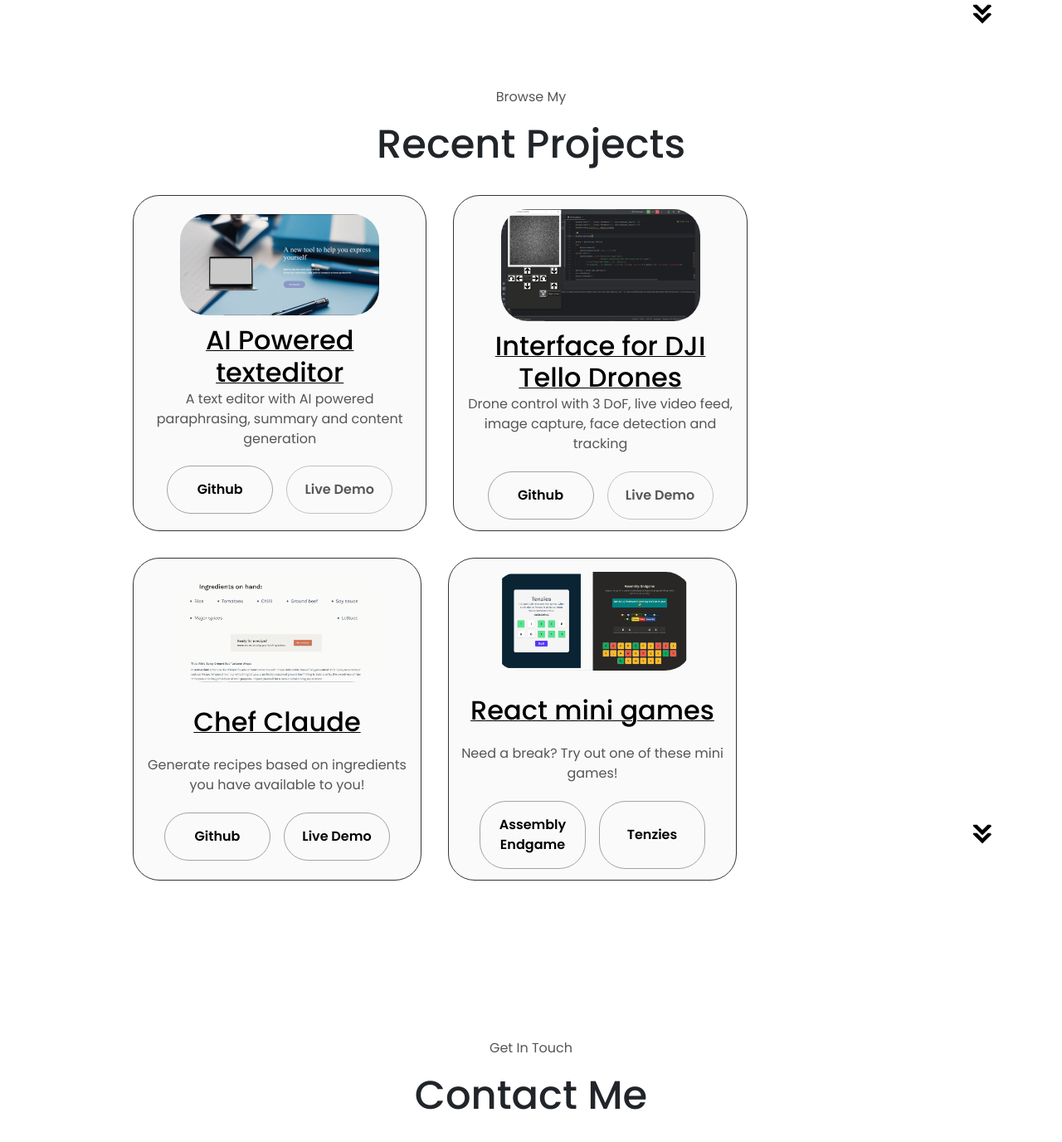
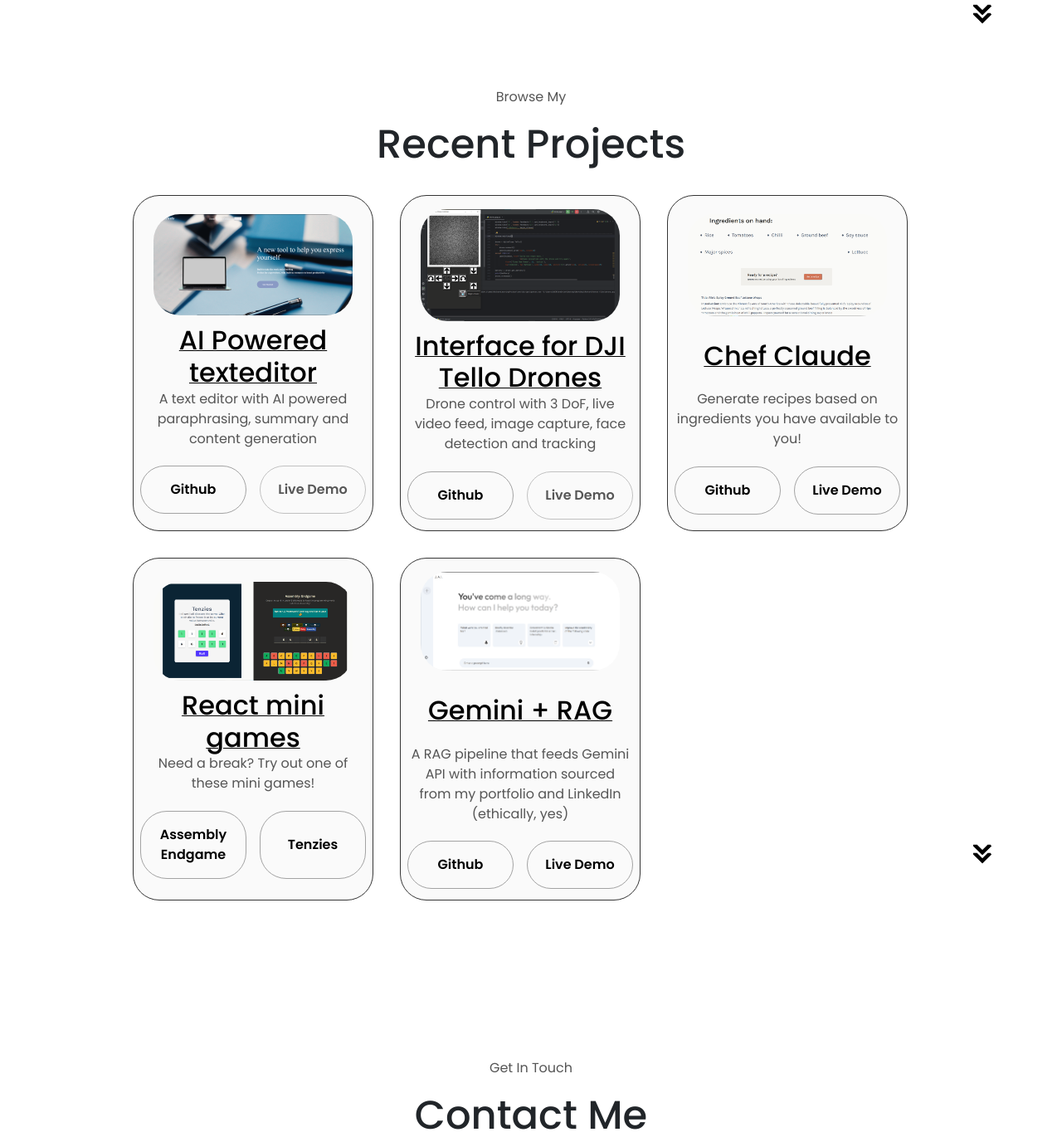
Before and after one commit to the-jola-amodu/the-jola-amodu.github.io, a Flask app: page / in a window 1280 px wide. Shown: the part 2128-3504 px from the top of the page at 83% size. Run offline with Flask 3, Linux system fonts and the light colour scheme.

Commit message:
Updated to include recent project

```diff
--- a/flaskblog/static/css/style.css
+++ b/flaskblog/static/css/style.css
@@ -464,6 +464,7 @@ section{
     padding: 0.5rem;
     border-radius: 2rem;
     border: rgb(53, 53, 53) 0.1rem solid;
+    width: 290px;
 }
 
 .projects-img {
@@ -493,7 +494,7 @@ section{
 }
 
 .project-text{
-    width: 330px;
+    width: 270px;
     margin-left: auto;
     margin-right: auto;
     text-align: center;
--- a/flaskblog/templates/index.html
+++ b/flaskblog/templates/index.html
@@ -159,7 +159,7 @@
             </div>
           </div>
           <div class="color-container">
-            <img src="{{ url_for('static', filename='assets/icons/project3.png') }}" alt="project-2" class="projects-img">
+            <img src="{{ url_for('static', filename='assets/icons/project3.png') }}" alt="project-3" class="projects-img">
             <h2 class="experience-subtitle project-title">Chef Claude</h2>
             <p class="project-text">Generate recipes based on ingredients you have available to you!</p>
             <div class="experience-btns">
@@ -168,12 +168,21 @@
             </div>
           </div>
           <div class="color-container">
-            <img src="{{ url_for('static', filename='assets/icons/project4.png') }}" alt="project-2" class="projects-img">
+            <img src="{{ url_for('static', filename='assets/icons/project4.png') }}" alt="project-4" class="projects-img">
             <h2 class="experience-subtitle project-title">React mini games</h2>
             <p class="project-text">Need a break? Try out one of these mini games!</p>
             <div class="experience-btns">
               <button class="btn btn-color-2 project-btn" onclick="location.href='https://swe-endgame.netlify.app/'">Assembly Endgame</button>
               <button class="btn btn-color-2 project-btn" onclick="location.href='https://ten-die-tenzies.netlify.app/'">Tenzies</button>
+            </div>
+          </div>
+          <div class="color-container">
+            <img src="{{ url_for('static', filename='assets/icons/project5.png') }}" alt="project-5" class="projects-img">
+            <h2 class="experience-subtitle project-title">Gemini + RAG</h2>
+            <p class="project-text">A RAG pipeline that feeds Gemini API with information sourced from my portfolio and LinkedIn (ethically, yes)</p>
+            <div class="experience-btns">
+              <button class="btn btn-color-2 project-btn" onclick="location.href='https://github.com/the-jola-amodu/React-Project-1'">Github</button>
+              <button class="btn btn-color-2 project-btn" onclick="location.href='https://jairag.vercel.app/'">Live Demo</button>
             </div>
           </div>
           </div>
```
Also changed, not shown: flaskblog/static/assets/icons/project5.png (added).
